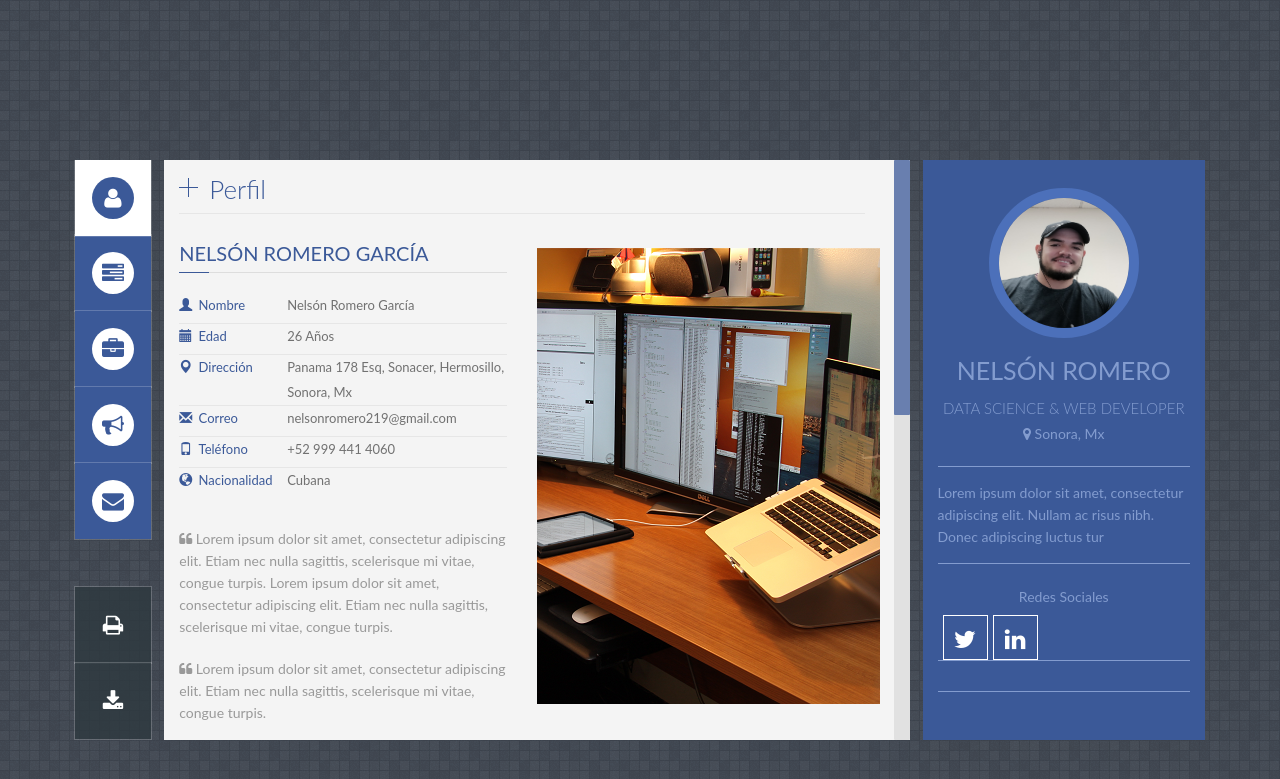
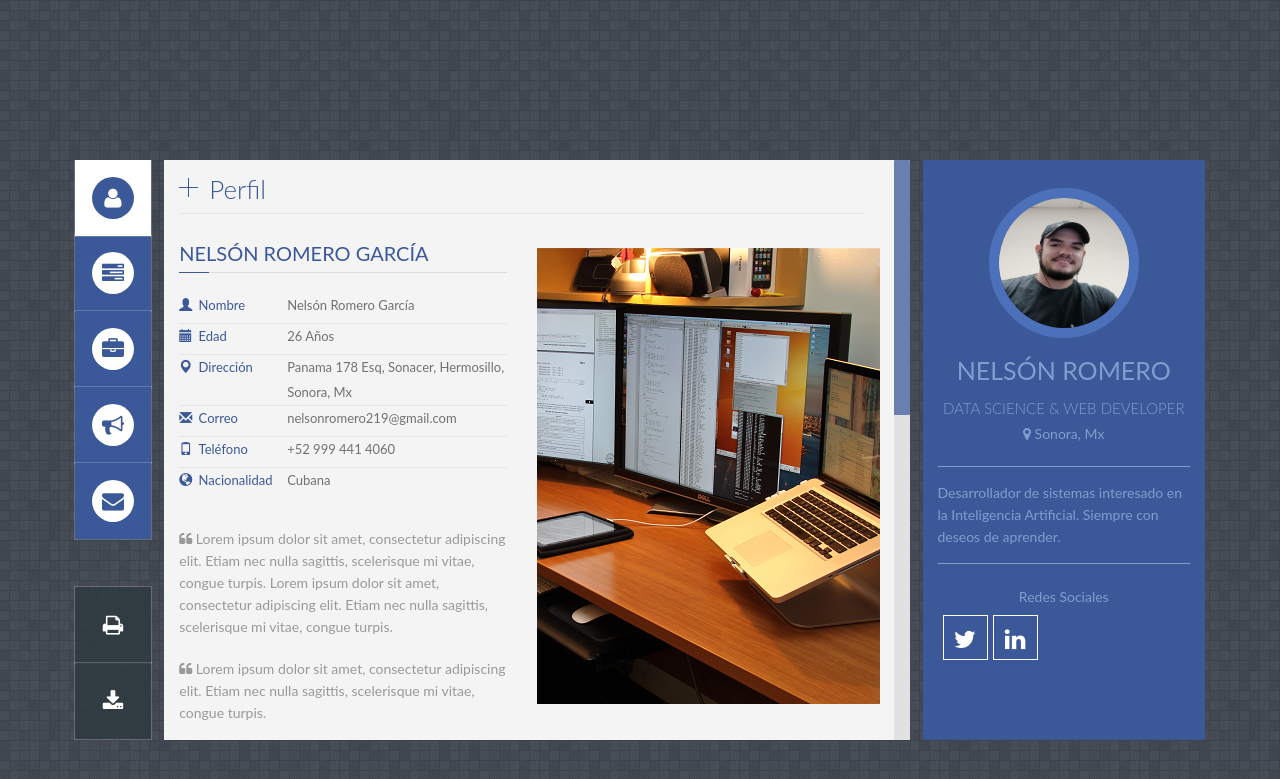
Before and after one commit to nelsonromerog/nelsonromerog.github.io, a Jekyll site: the page built from index.html, in a window 1280 px wide. Shown: the top 779 px of the page. Built offline with Jekyll 4.4.1, drawn with Linux system fonts in a browser that asks for light colours; some web fonts are replaced.

Commit message:
Update index.html

```diff
--- a/index.html
+++ b/index.html
@@ -79,7 +79,7 @@ layout: default
         <!-- Profile Description -->
         <div id="profile_desc">
             <p>
-            	Lorem ipsum dolor sit amet, consectetur adipiscing elit. Nullam ac risus nibh. Donec adipiscing luctus tur
+            	Desarrollador de sistemas interesado en la Inteligencia Artificial. Siempre con deseos de aprender.
             </p>
 
         </div>
@@ -87,7 +87,7 @@ layout: default
 
 
         <!-- Name -->
-         <div id="profile_social">
+         <div id="profile_social" style="align-items: center;">
             <h6>Redes Sociales</h6>
 
             <!--<a href="{{site.facebook}}"><i class="fa fa-facebook"></i></a>-->
@@ -98,15 +98,6 @@ layout: default
             <div class="clear"></div>
         </div>
         <!-- End Name -->
-
-        <div id="profile_desc">
-            <p>
-                <!--More Templates <a href="https://github.com/jekyller" target="_blank" title="jekyller" class="a-footer">Jekyller</a> and <a href="https://themeforest.net/item/flexyvcard-responsive-vcard-template-/7158750" target="_blank" title="flexycodes" class="a-footer">Flexycodex</a>-->
-            </p>
-
-        </div>
-
-
     </div>
     <!-- End profile information -->
 
```
